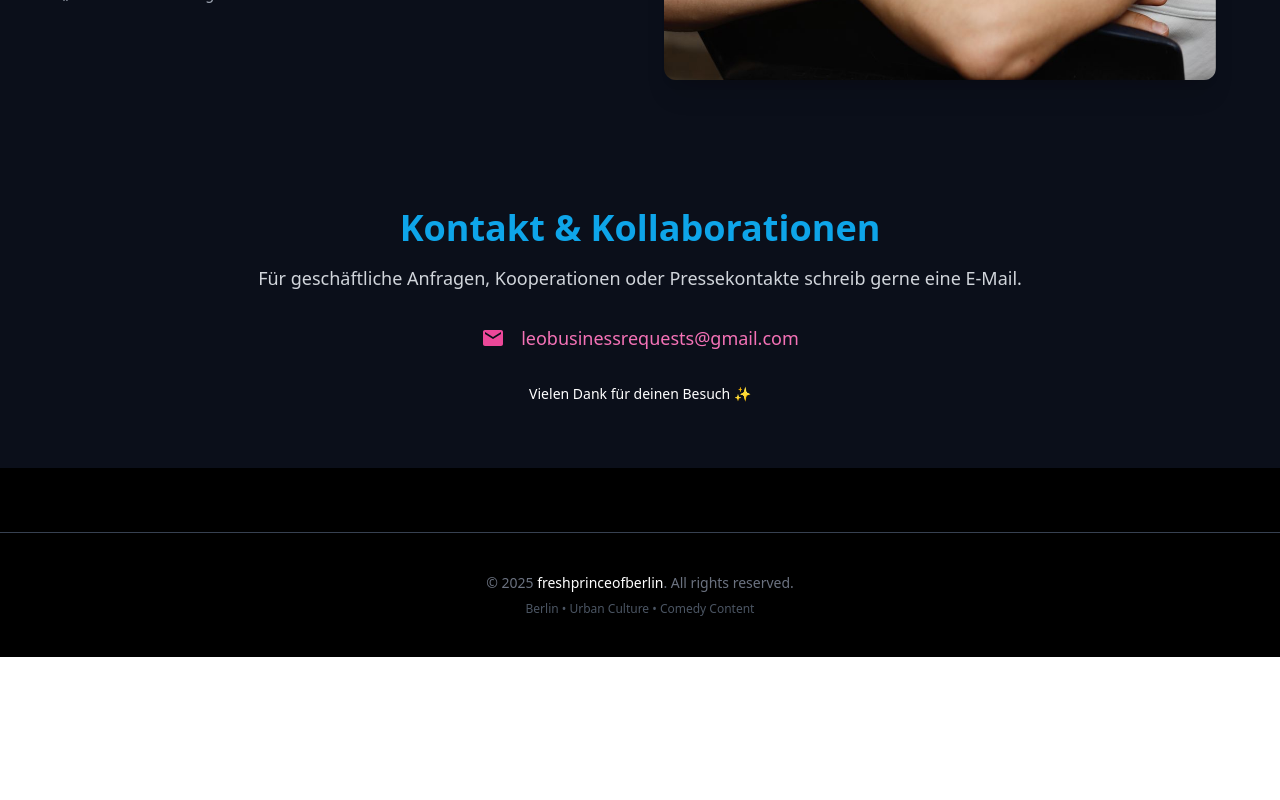
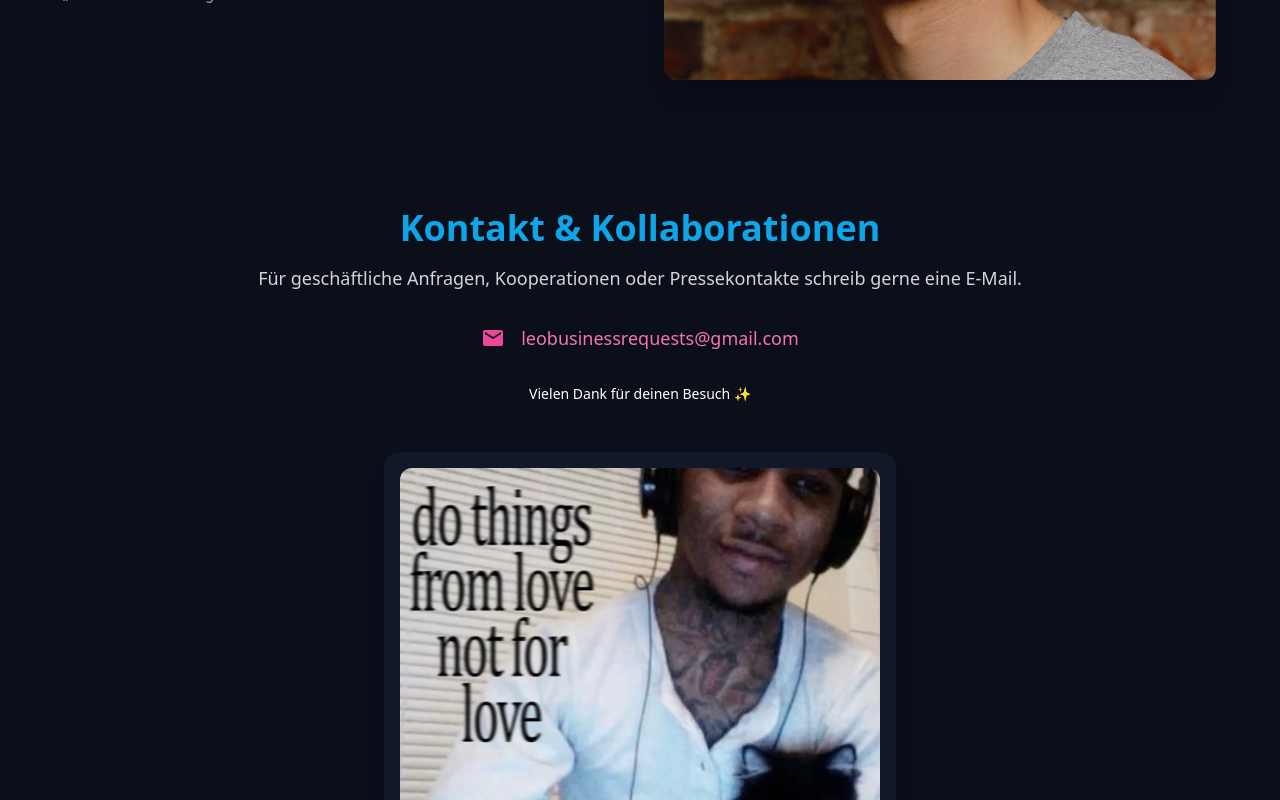
Before and after one commit to Lucas-MStein/freshprinceofberlin, a React (Vite) app: page / in a window 1280 px wide. Shown: the part 2000-2800 px from the top of the page. Before the commit the page ends 2657 px from the top, so only its background shows below. Built offline with nearby package versions, Linux system fonts and the light colour scheme; a web font is replaced by a local one.

Commit message:
adjusted stuff

```diff
--- a/src/components/About.jsx
+++ b/src/components/About.jsx
@@ -1,5 +1,5 @@
 import React, { useEffect, useRef, useState } from 'react';
-import AboutImage from '../assets/Leo5.jpeg';
+import AboutImage from '../assets/Leo15.jpeg';
 
 const About = () => {
     const [isVisible, setIsVisible] = useState(false);
--- a/src/components/Footer.jsx
+++ b/src/components/Footer.jsx
@@ -1,14 +1,26 @@
-import React from 'react';
+import React, { useState } from 'react';
+import ImpressumModal from './ImpressumModal';
 
 const Footer = () => {
+    const [isImpressumOpen, setIsImpressumOpen] = useState(false);
+
     return (
         <footer className="text-center text-sm text-gray-500 py-10 border-t border-gray-700 mt-16">
             <p>
-                &copy; {new Date().getFullYear()} <span className="text-white font-medium">freshprinceofberlin</span>. All rights reserved.
+                &copy; {new Date().getFullYear()} freshprinceofberlin |{' '}
+                <button
+                    onClick={() => setIsImpressumOpen(true)}
+                    className="text-sky-400 hover:underline focus:outline-none"
+                >
+                    Impressum
+                </button>
             </p>
-            <p className="mt-2 text-xs text-gray-600">
-                Berlin • Urban Culture • Comedy Content
-            </p>
+
+            {/* Impressum-Modal */}
+            <ImpressumModal
+                isOpen={isImpressumOpen}
+                onClose={() => setIsImpressumOpen(false)}
+            />
         </footer>
     );
 };
--- a/src/components/Hero.jsx
+++ b/src/components/Hero.jsx
@@ -1,6 +1,6 @@
 import React, { useRef, useEffect, useState } from 'react';
 import { FaInstagram, FaTiktok, FaYoutube, FaTwitch } from 'react-icons/fa';
-import HeroImage from '../assets/Leo14.jpeg';
+import HeroImage from '../assets/Leo5.jpeg';
 
 const Hero = () => {
     const sectionRef = useRef(null);
--- /dev/null
+++ b/src/components/ImpressumModal.jsx
@@ -0,0 +1,44 @@
+import React from 'react';
+
+const ImpressumModal = ({ isOpen, onClose }) => {
+    if (!isOpen) return null;
+
+    return (
+        <div className="fixed inset-0 z-50 flex items-center justify-center bg-black bg-opacity-60">
+            {/* Modal Card */}
+            <div className="relative bg-[#0b0f1a] text-white rounded-xl shadow-2xl p-6 max-w-xl w-full mx-4">
+                {/* Schließen-Button */}
+                <button
+                    onClick={onClose}
+                    className="absolute top-3 right-4 text-2xl text-white hover:text-sky-400"
+                    aria-label="Schließen"
+                >
+                    &times;
+                </button>
+
+                {/* Modal-Inhalt */}
+                <h2 className="text-2xl font-bold mb-4 text-sky-400 text-center">Impressum</h2>
+                <p className="mb-2 text-center">Angaben gemäß § 5 TMG:</p>
+                <p className="mb-2 text-center">
+                    Max Mustermann<br />
+                    Musterstraße 1<br />
+                    12345 Berlin
+                </p>
+                <p className="mb-2 text-center">
+                    E-Mail:{' '}
+                    <a
+                        href="mailto:leobusinessrequests@gmail.com"
+                        className="text-pink-400 hover:underline"
+                    >
+                        leobusinessrequests@gmail.com
+                    </a>
+                </p>
+                <p className="text-sm italic text-center mt-4">
+                    Dieses Impressum gilt auch für alle Social-Media-Profile.
+                </p>
+            </div>
+        </div>
+    );
+};
+
+export default ImpressumModal;
--- a/src/components/SocialLinks.jsx
+++ b/src/components/SocialLinks.jsx
@@ -1,5 +1,6 @@
 import React, { useEffect, useRef, useState } from 'react';
 import { MdEmail } from 'react-icons/md';
+import FooterImage from '../assets/Leo6.jpeg';
 
 const SocialLinks = () => {
     const [isVisible, setIsVisible] = useState(false);
@@ -45,6 +46,15 @@ const SocialLinks = () => {
                 <p className="mt-8 text-sm text-white">
                     Vielen Dank für deinen Besuch ✨
                 </p>
+                <div className="mt-12 flex justify-center">
+                    <div className="relative bg-[#111827] p-4 rounded-2xl shadow-xl max-w-lg w-full">
+                        <img
+                            src={FooterImage}
+                            alt="Abschlussbild"
+                            className="rounded-xl w-full object-cover"
+                        />
+                    </div>
+                </div>
             </div>
         </section>
     );
```
Also changed, not shown: src/assets/Leo15.jpeg (added).
